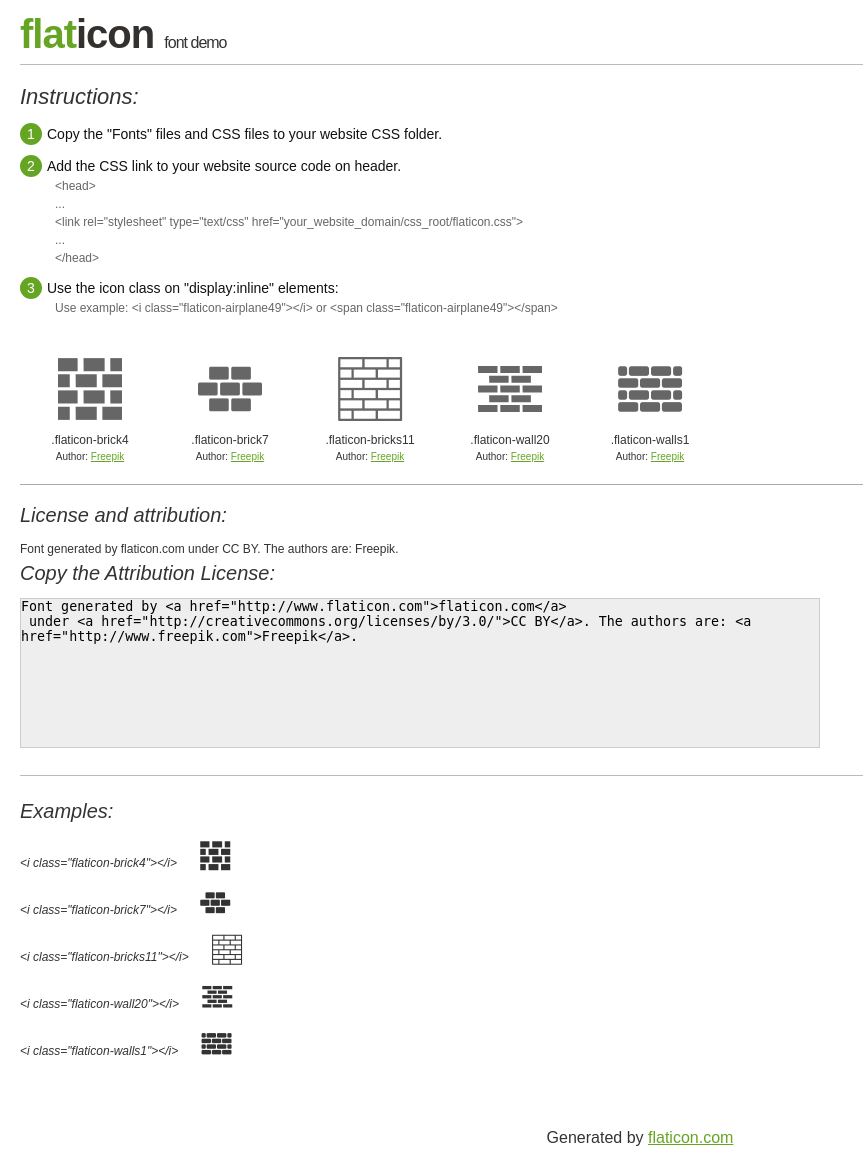
After one commit to jsmorales/brick_web, a PHP site: page /css/iconos/flaticon.html in a window 1280 px wide. The commit adds this page. Shown: the whole page, without its empty margins (0-863 px from the left). Run offline with PHP 8.4, Linux system fonts and the light colour scheme; a stand-in replaces the project's code that opens the database connection.

Commit message:
Arreglo de modulo cotizaciones, controlado y con iconografía lista.

```diff
--- a/css/business-casual.css
+++ b/css/business-casual.css
@@ -217,3 +217,9 @@
     border-radius: 5px;
     margin-bottom: 10px;
 }
+/*------------------------------------------------------------------------*/
+/*logos cotizacion*/
+.logo-cotiza{
+    font-size: 140px;
+}
+/*------------------------------------------------------------------------*/
--- /dev/null
+++ b/css/iconos/flaticon.css
@@ -0,0 +1,31 @@
+@font-face {
+	font-family: "Flaticon";
+	src: url("flaticon.eot");
+	src: url("flaticon.eot#iefix") format("embedded-opentype"),
+	url("flaticon.woff") format("woff"),
+	url("flaticon.ttf") format("truetype"),
+	url("flaticon.svg") format("svg");
+	font-weight: normal;
+	font-style: normal;
+}
+[class^="flaticon-"]:before, [class*=" flaticon-"]:before,
+[class^="flaticon-"]:after, [class*=" flaticon-"]:after {
+	font-family: Flaticon;
+        /*font-size: 20px;*/
+font-style: normal;
+/*margin-left: 20px;*/
+}.flaticon-brick4:before {
+	content: "\e000";
+}
+.flaticon-brick7:before {
+	content: "\e001";
+}
+.flaticon-bricks11:before {
+	content: "\e002";
+}
+.flaticon-wall20:before {
+	content: "\e003";
+}
+.flaticon-walls1:before {
+	content: "\e004";
+}
--- /dev/null
+++ b/css/iconos/flaticon.html
@@ -0,0 +1,281 @@
+<!DOCTYPE html>
+<html>
+
+<head>
+    <title>Flaticon WebFont</title>
+    <link rel="stylesheet" type="text/css" href="flaticon.css">
+    <meta charset="UTF-8">
+    <style>
+    body {
+        font-family: sans-serif;
+        line-height: 1.5;
+        font-size: 16px;
+        padding: 20px;
+        color:#333;
+    }
+    * {
+        -moz-box-sizing: border-box;
+        -webkit-box-sizing: border-box;
+        box-sizing: border-box;
+        margin: 0;
+        padding: 0;
+    }
+    [class^="flaticon-"]:before, [class*=" flaticon-"]:before, [class^="flaticon-"]:after, [class*=" flaticon-"]:after {
+        font-family: Flaticon;
+        font-size: 30px;
+        font-style: normal;
+        margin-left: 20px;
+        color: #333;
+    }
+    .image p {
+		font-size: 12px;
+		margin: 0px;
+		clear: none;
+		width: 300px;
+		line-height: 40px;
+	}
+    .text {
+        float: left;
+        font-size:14px;
+        margin-top: 15px;
+    }
+    .text ul {
+        margin-left:0px;
+        color:#111;
+        margin-bottom:20px;
+    }
+    .text .ex {
+        font-size:12px;
+        color:#666;
+        margin-left:35px;
+        display:block;
+    }
+    .text ul li {
+        margin-top:10px;
+        list-style:none;
+    }
+    .num {
+        background:#66A523;
+        color:#fff;
+        border-radius:20px;
+        padding:1px;
+        display:inline-block;
+        width:22px;
+        height:22px;
+        text-align:center;
+        margin-right: 5px;
+    }
+    .text ul strong {
+        font-weight:normal;
+        color:#000;
+    }
+    .image {
+        width: 280px;
+        float: left;
+        margin-bottom: 15px;
+        margin-right: 30px;
+    }
+    #glyphs {
+        clear: both;
+    }
+    .image p:nth-child(even) i {
+        clear: none;
+    }
+    .glyph {
+        display: inline-block;
+        width: 120px;
+        margin: 10px;
+        text-align: center;
+        vertical-align: top;
+        background: #FFF;
+    }
+    .glyph .glyph-icon {
+        padding: 10px;
+        display: block;
+        font-family:"Flaticon";
+        font-size: 64px;
+        line-height: 1;
+    }
+    .glyph .glyph-icon:before {
+        font-size: 64px;
+        color: #666;
+        margin-left: 0;
+    }
+    .class-name {
+        font-size: 12px;
+    }
+    .author-name {
+		font-size: 10px;
+	}
+	a{
+		color: #66A523;
+	}
+    .instructions {
+        font-style:italic;
+        font-size:22px;
+        margin-bottom:10px;
+    }
+    .iconsuse {
+        font-size:22px;
+        font-style:italic;
+        padding-top:20px;
+        margin-top:20px;
+        border-top:1px solid #bbb;
+    }
+    .usetitle {
+        margin-bottom: 10px;
+        font-size: 20px;
+        font-style: italic;
+    }
+    .class-name:last-child {
+        font-size: 10px;
+        color:#888;
+    }
+    .class-name:last-child a {
+        font-size: 10px;
+        color:#555;
+    }
+    .class-name:last-child a:hover {
+        color:#66A523;
+    }
+    .glyph > input {
+        display: block;
+        width: 100px;
+        margin: 5px auto;
+        text-align: center;
+        font-size: 12px;
+        cursor: text;
+    }
+    .glyph > input.icon-input {
+        font-family:"Flaticon";
+        font-size: 16px;
+        margin-bottom: 10px;
+    }
+    h1.logo {
+        font-size: 40px;
+        letter-spacing: -1px;
+        margin-top: -16px;
+        text-transform: lowercase;
+        border-bottom:1px solid #bbb;
+    }
+    h1.logo strong {
+        font-size: 16px;
+        font-family:sans-serif;
+        font-weight:normal;
+        color:#333;
+    }
+    h1.logo a {
+        color:#34302d;
+        text-decoration: none;
+    }
+    h1.logo a span {
+        color:#66A523;
+    }
+    #footer {
+        padding-top:40px;
+        clear:both;
+        text-align:center;
+    }
+    #footer a {
+        color:#66A523;
+    }
+    textarea {
+		margin: 0px;
+		width: 800px;
+		height: 150px;
+		border: 1px solid #CCC;
+		resize: none;
+		background: #EEE;
+    }
+    .author-link, .attrDiv a{
+    	font-size: 12px;
+    	color: #333;
+    	text-decoration: none;
+    }
+    .external {
+    	display: block;
+    }
+    .attrDiv {
+		font-size: 12px;
+	}
+    .attribution {
+        border-top: 1px solid #AAA;
+        margin: 10px 0;
+        padding-top: 15px;
+    }
+    </style>
+</head>
+
+<body>
+    <header>
+        <h1 class="logo">
+            <a href="http://www.flaticon.com">
+                <span>FLAT</span>ICON</a>
+            <strong>Font Demo</strong>
+        </h1>
+    </header>
+
+    <section class="demo">
+        <div class="text">
+
+            <div class="instructions">Instructions:</div>
+
+            <ul>
+                <li>
+                    <p>
+                        <span class="num">1</span>Copy the "Fonts" files and CSS files to your website CSS folder.
+                </li>
+                <li>
+                    <p>
+                        <span class="num">2</span>Add the CSS link to your website source code on header.
+                        <br />
+                        <span class="ex">&lt;head&gt;
+                            <br/>...
+                            <br/>&lt;link rel="stylesheet" type="text/css" href="your_website_domain/css_root/flaticon.css"&gt;
+                            <br/>...
+                            <br/>&lt;/head&gt;</span>
+                </li>
+
+                <li>
+                    <p>
+                        <span class="num">3</span>Use the icon class on "display:inline" elements:
+                        <br />
+                        <span class="ex">Use example: &lt;i class=&quot;flaticon-airplane49&quot;&gt;&lt;/i&gt; or &lt;span class=&quot;flaticon-airplane49&quot;&gt;&lt;/span&gt;</span>
+                </li>
+            </ul>
+        </div>
+
+    </section>
+
+    <section id="glyphs"><div class="glyph">
+		<div class="glyph-icon flaticon-brick4"></div>
+		<div class="class-name">.flaticon-brick4</div><div class="author-name">Author: <a href="http://www.flaticon.com/free-icon/brick-wall_62666">Freepik</a></div></div><div class="glyph">
+		<div class="glyph-icon flaticon-brick7"></div>
+		<div class="class-name">.flaticon-brick7</div><div class="author-name">Author: <a href="http://www.flaticon.com/free-icon/brickwall_78114">Freepik</a></div></div><div class="glyph">
+		<div class="glyph-icon flaticon-bricks11"></div>
+		<div class="class-name">.flaticon-bricks11</div><div class="author-name">Author: <a href="http://www.flaticon.com/free-icon/brick-wall_72930">Freepik</a></div></div><div class="glyph">
+		<div class="glyph-icon flaticon-wall20"></div>
+		<div class="class-name">.flaticon-wall20</div><div class="author-name">Author: <a href="http://www.flaticon.com/free-icon/wall-of-bricks_46335">Freepik</a></div></div><div class="glyph">
+		<div class="glyph-icon flaticon-walls1"></div>
+		<div class="class-name">.flaticon-walls1</div><div class="author-name">Author: <a href="http://www.flaticon.com/free-icon/brick-wall_79709">Freepik</a></div></div></section>
+
+<section class="attribution">
+
+	<div class="usetitle">License and attribution:</div><div class="attrDiv">Font generated by <a href="http://www.flaticon.com">flaticon.com</a>
+ under <a href="http://creativecommons.org/licenses/by/3.0/">CC BY</a>. The authors are: <a href="http://www.freepik.com">Freepik</a>.</div><div class="usetitle">Copy the Attribution License:</div>
+
+<textarea onclick="this.focus();this.select();">Font generated by &lt;a href=&quot;http://www.flaticon.com&quot;&gt;flaticon.com&lt;/a&gt;
+ under &lt;a href=&quot;http://creativecommons.org/licenses/by/3.0/&quot;&gt;CC BY&lt;/a&gt;. The authors are: &lt;a href=&quot;http://www.freepik.com&quot;&gt;Freepik&lt;/a&gt;.</textarea>
+
+</section>
+
+<section class="iconsuse">
+    	<div class="usetitle">Examples:</div>
+		<div class="image"><p>&lt;i class=&quot;flaticon-brick4&quot;&gt;&lt;/i&gt; <i class="flaticon-brick4"></i></p><p>&lt;i class=&quot;flaticon-brick7&quot;&gt;&lt;/i&gt; <i class="flaticon-brick7"></i></p><p>&lt;i class=&quot;flaticon-bricks11&quot;&gt;&lt;/i&gt; <i class="flaticon-bricks11"></i></p><p>&lt;i class=&quot;flaticon-wall20&quot;&gt;&lt;/i&gt; <i class="flaticon-wall20"></i></p><p>&lt;i class=&quot;flaticon-walls1&quot;&gt;&lt;/i&gt; <i class="flaticon-walls1"></i></p></div>
+</section>
+<div id="footer">
+    <div>Generated by <a href="http://www.flaticon.com">flaticon.com</a>
+    </div>
+</div>
+	</body>
+</html>
--- a/js/scripts_cont/cont_cotizacion_val.js
+++ b/js/scripts_cont/cont_cotizacion_val.js
@@ -1,6 +1,7 @@
 $(function(){
 	console.log('hola desde cont val cotiza');
 
+	/*
 	//------------------------------------------------------------------------------
 	var tipo_user = $("#tipo_user").val();
 	var cedula = $("#cedula_user").val();
@@ -16,7 +17,7 @@
 			$("#autoCliente").attr('readonly', '');
 			$("#fkID_cliente").val(id_user);
 		}
-	}
+	}*/
 
 	function tiempo_sistema(){
 
@@ -63,12 +64,13 @@
 		}
 	});
 
+	/*
 	$("#fecha").attr('readonly', '');
 	$("#fecha").val(tiempo_sistema());
 
 	//------------------------------------------------------------------------------
 
 	val_user();
-	//tiempo_sistema();
+	//tiempo_sistema();*/
 
 });
--- a/pages/encabezado.php
+++ b/pages/encabezado.php
@@ -25,7 +25,8 @@
 
     <!-- Bootstrap Core CSS -->
     <link href="../css/bootstrap.min.css" rel="stylesheet">
-
+    <!-- iconos -->
+    <link href="../css/iconos/flaticon.css" rel="stylesheet">
     <!-- Custom CSS -->
     <link href="../css/business-casual.css" rel="stylesheet">
 
--- a/pages/scripts_cont.php
+++ b/pages/scripts_cont.php
@@ -2,6 +2,7 @@
     <script src="../js/jquery.js"></script>
     <script src="../js/plugins/validav1/valida_p_v1.js"></script>
     <script src="../js/scripts_cont/cont_cotizacion.js"></script>
+    <script src="../js/scripts_cont/cont_cotizacion_val.js"></script>
     <!-- Bootstrap Core JavaScript -->
     <script src="../js/bootstrap.min.js"></script>
 
```
Also changed, not shown: css/iconos/flaticon.svg (added), css/iconos/flaticon.ttf (added), css/iconos/flaticon.woff (added), 2 other files.
